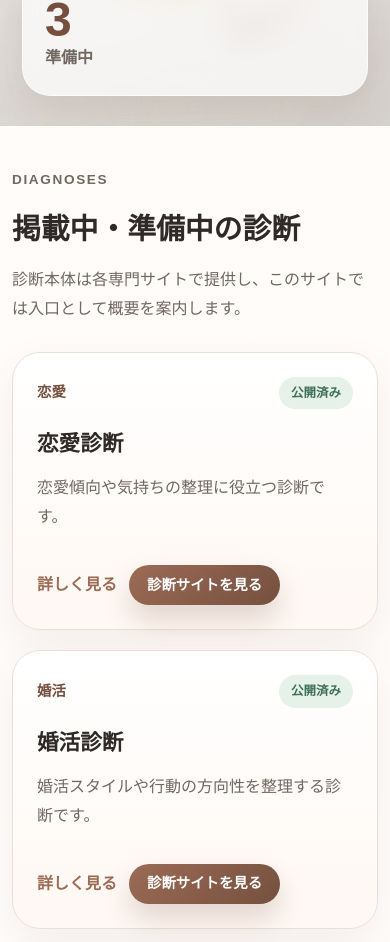
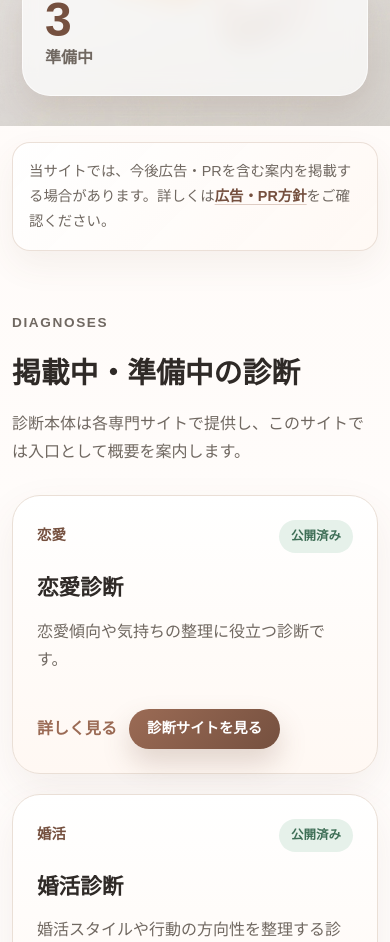
Before and after one commit to kenichis1971-cloud/diagnosis-portal-site, a Next.js app: page / in a window 390 px wide. Shown: the part 790-1732 px from the top of the page. Built offline with nearby package versions, Linux system fonts and the light colour scheme; no server answers.

Commit message:
Add top page advertising disclosure

```diff
--- a/app/globals.css
+++ b/app/globals.css
@@ -415,6 +415,36 @@ main {
   min-height: 40px;
   padding-inline: 18px;
   font-size: 0.9rem;
+}
+
+.pr-disclosure {
+  margin: 22px auto 18px;
+  border: 1px solid rgba(234, 223, 214, 0.94);
+  border-radius: 22px;
+  padding: 18px 22px;
+  color: var(--muted);
+  background: linear-gradient(135deg, rgba(255, 255, 255, 0.92), rgba(255, 248, 243, 0.9));
+  box-shadow: 0 14px 34px rgba(116, 80, 63, 0.07);
+}
+
+.pr-disclosure p {
+  margin: 0;
+  font-size: 0.95rem;
+  line-height: 1.8;
+}
+
+.pr-disclosure a {
+  color: var(--primary-dark);
+  font-weight: 800;
+  text-decoration: underline;
+  text-decoration-color: rgba(155, 107, 85, 0.32);
+  text-underline-offset: 0.22em;
+  transition: color 160ms ease, text-decoration-color 160ms ease;
+}
+
+.pr-disclosure a:hover {
+  color: var(--primary);
+  text-decoration-color: rgba(155, 107, 85, 0.62);
 }
 
 .section {
@@ -964,6 +994,17 @@ main {
     gap: 8px 16px;
   }
 
+  .pr-disclosure {
+    margin-top: 16px;
+    border-radius: 18px;
+    padding: 16px;
+  }
+
+  .pr-disclosure p {
+    font-size: 0.9rem;
+    line-height: 1.75;
+  }
+
   .top-hero {
     min-height: 620px;
     margin-top: 18px;
--- a/app/page.tsx
+++ b/app/page.tsx
@@ -41,6 +41,13 @@ export default function Home() {
             <span>準備中</span>
           </div>
         </div>
+      </section>
+
+      <section className="pr-disclosure" aria-label="広告・PRに関するご案内">
+        <p>
+          当サイトでは、今後広告・PRを含む案内を掲載する場合があります。詳しくは
+          <Link href="/advertising">広告・PR方針</Link>をご確認ください。
+        </p>
       </section>
 
       <section className="section">
```
